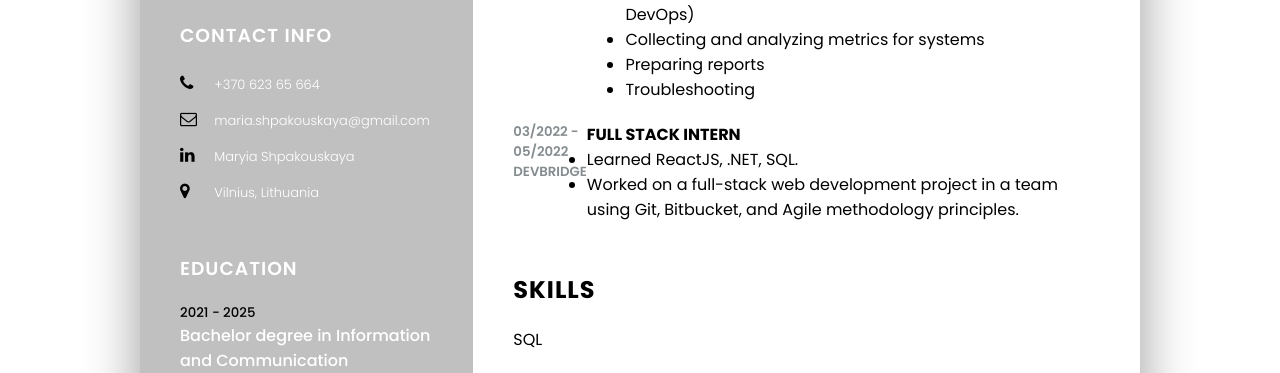
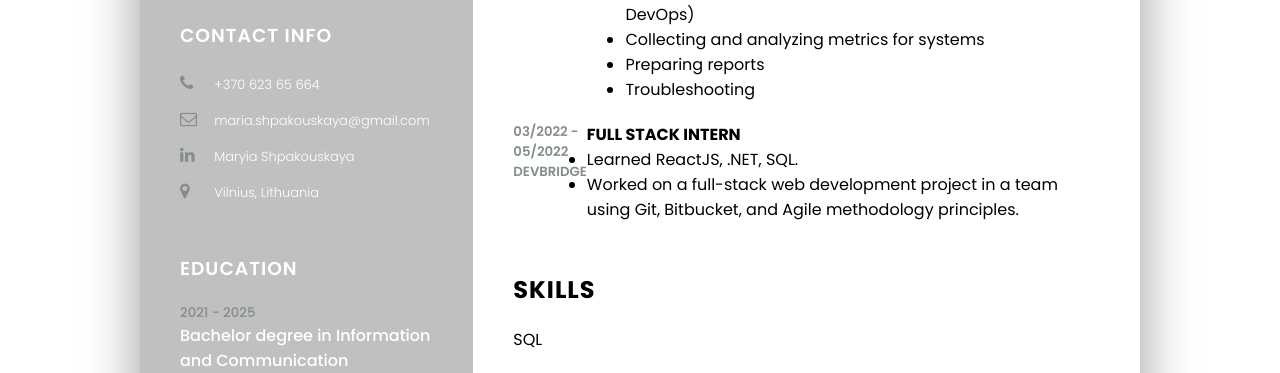
Before and after one commit to kottarainen/cloud-resume, a plain HTML site: page index.html in a window 1280 px wide. Shown: the part 218-591 px from the top of the page. Drawn offline with Linux system fonts and the light colour scheme.

Commit message:
Changing color of icons

```diff
--- a/style.css
+++ b/style.css
@@ -83,7 +83,7 @@ body {
   display: inline-block;
   width: 30px;
   font-size: 17px;
-  color: black;
+  color: #848c90;
 }
 
 .contact-info ul li span {
@@ -97,7 +97,7 @@ body {
 }
 
 .contact-info.education h5 {
-  color: black;
+  color: #848c90;
   font-weight: 500;
 }
 
```
